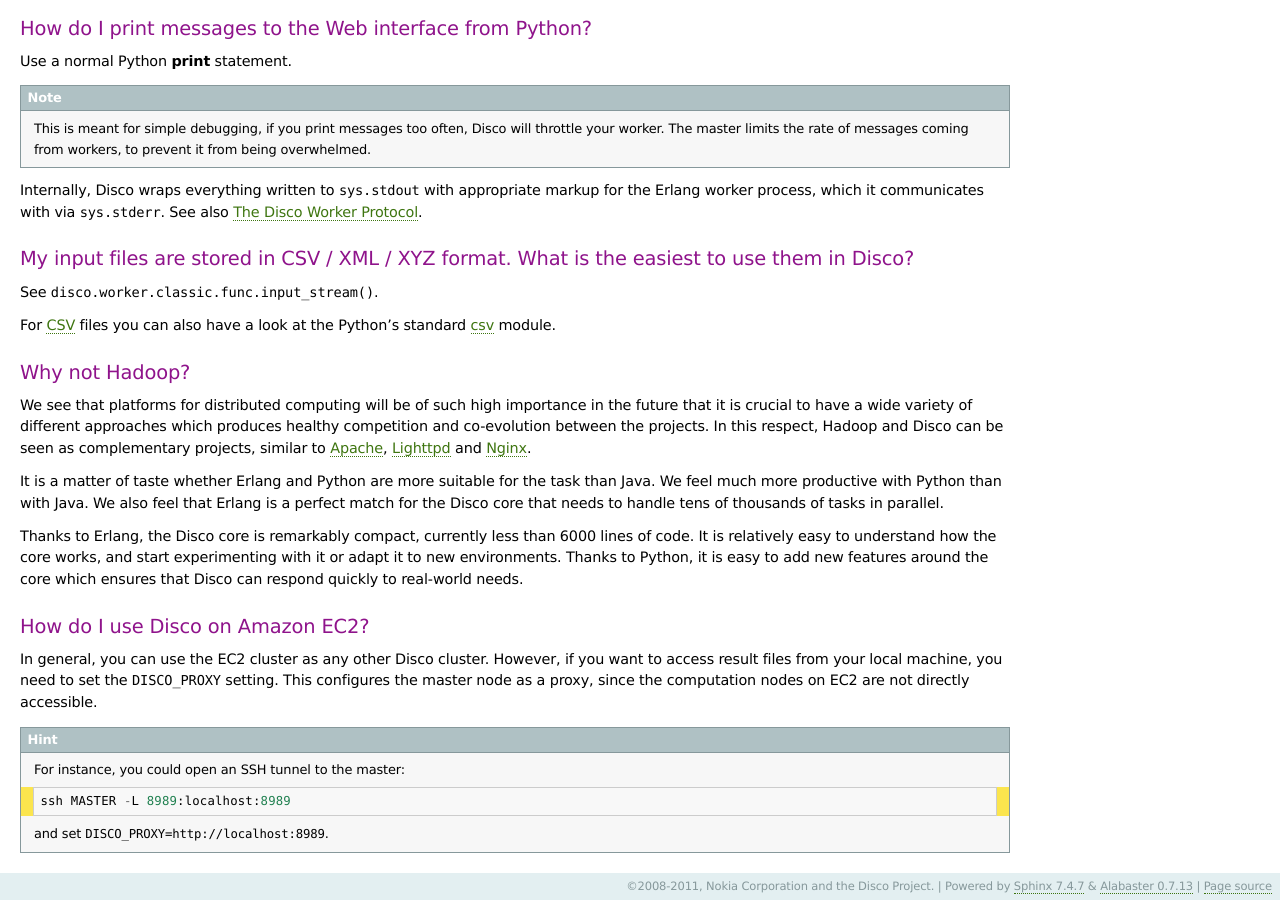
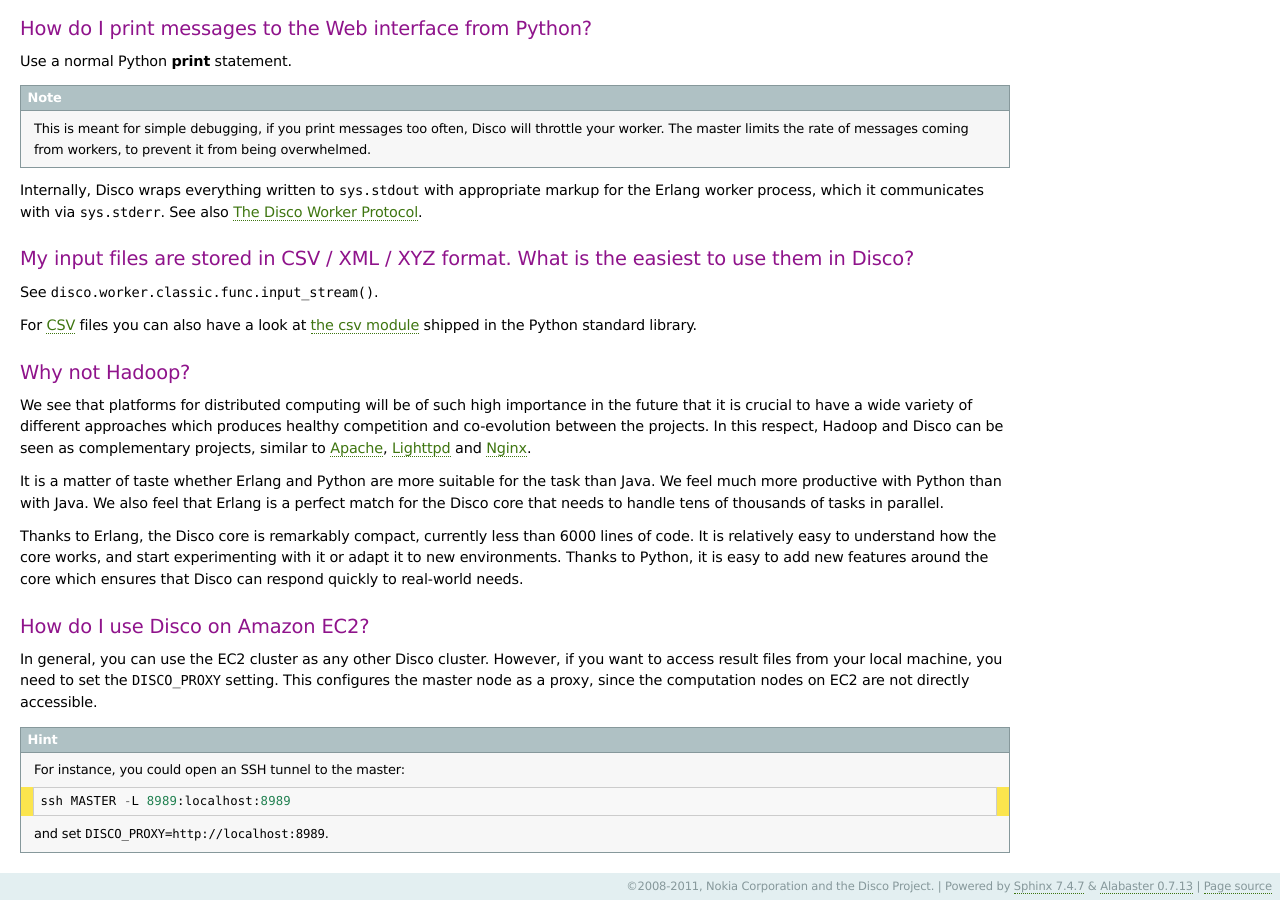
Before and after one commit to discoproject/disco, a Sphinx documentation site: the page built from doc/faq.rst, in a window 1280 px wide and 900 px high, scrolled down 2174 px. Built offline with Sphinx 7.4.7, drawn with Linux system fonts in a browser that asks for light colours.

Commit message:
Minor wording improvement while I'm at it...

```diff
--- a/doc/faq.rst
+++ b/doc/faq.rst
@@ -146,9 +146,10 @@
 
 See :func:`disco.worker.classic.func.input_stream`.
 
-For `CSV <http://en.wikipedia.org/wiki/Comma-separated_values>`_ files you can
-also have a look at the Python's standard
-`csv <http://docs.python.org/library/csv.html>`_ module.
+For `CSV <http://en.wikipedia.org/wiki/Comma-separated_values>`_ files
+you can also have a look at
+`the csv module <http://docs.python.org/library/csv.html>`_ shipped in
+the Python standard library.
 
 Why not `Hadoop <http://hadoop.apache.org>`_?
 '''''''''''''''''''''''''''''''''''''''''''''
```
